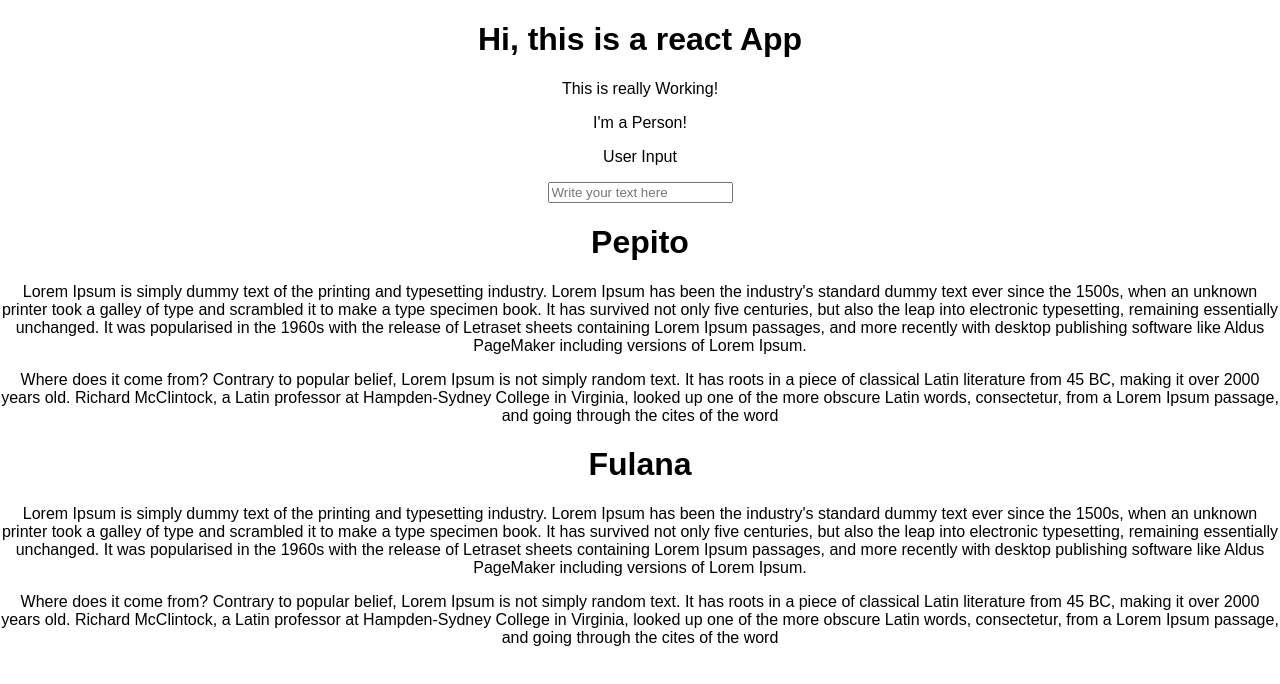
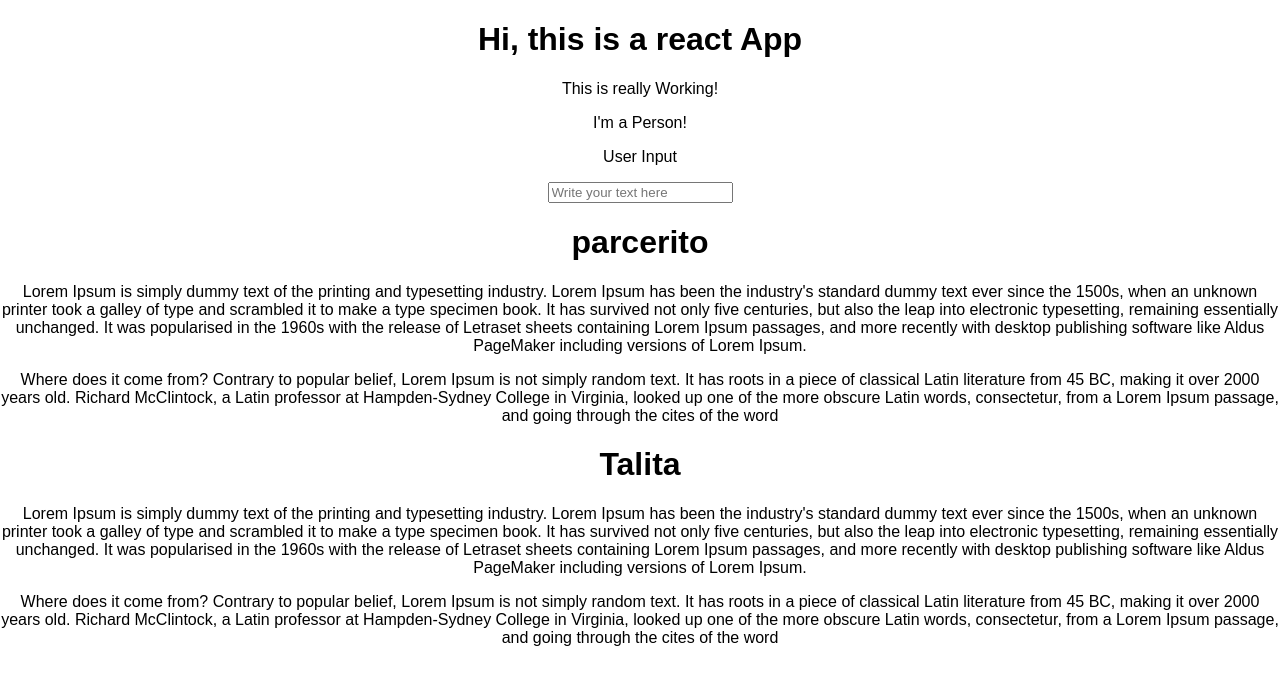
Before and after one commit to jdavidmartinez/complete-react-guide, a React (Create React App) app: page / in a window 1280 px wide. Shown: the top 684 px of the page. Built offline with nearby package versions, Linux system fonts and the light colour scheme.

Commit message:
first task module 3 point 4

```diff
--- a/src/App.js
+++ b/src/App.js
@@ -1,10 +1,14 @@
-import React, { Component } from 'react';
-import './App.css';
-import Person from './Person/Person';
-import UserInput from './UserInput/UserInput';
-import UserOutput from './UserOutput/UserOutput';
+import React, { Component } from "react";
+import "./App.css";
+import Person from "./Person/Person";
+import UserInput from "./UserInput/UserInput";
+import UserOutput from "./UserOutput/UserOutput";
 
 class App extends Component {
+  state = {
+    persons: [{ name: "parcerito" }, { name: "Talita" }],
+  };
+
   render() {
     return (
       <div className="App">
@@ -12,9 +16,8 @@ class App extends Component {
         <p>This is really Working!</p>
         <Person />
         <UserInput />
-        <UserOutput userName ="Pepito"/>
-        <UserOutput userName="Fulana" />
-
+        <UserOutput name={this.state.persons[0].name} />
+        <UserOutput name={this.state.persons[1].name} />
       </div>
     );
   }
--- a/src/UserOutput/UserOutput.js
+++ b/src/UserOutput/UserOutput.js
@@ -4,7 +4,7 @@ import React from 'react';
 const userOutput = (props) => {
     return (
         <div>
-            <h1>{props.userName}</h1>
+            <h1>{props.name}</h1>
             <p className="text">
             Lorem Ipsum is simply dummy text of the printing and typesetting industry.
              Lorem Ipsum has been the industry's standard dummy text ever since the 1500s,
```
